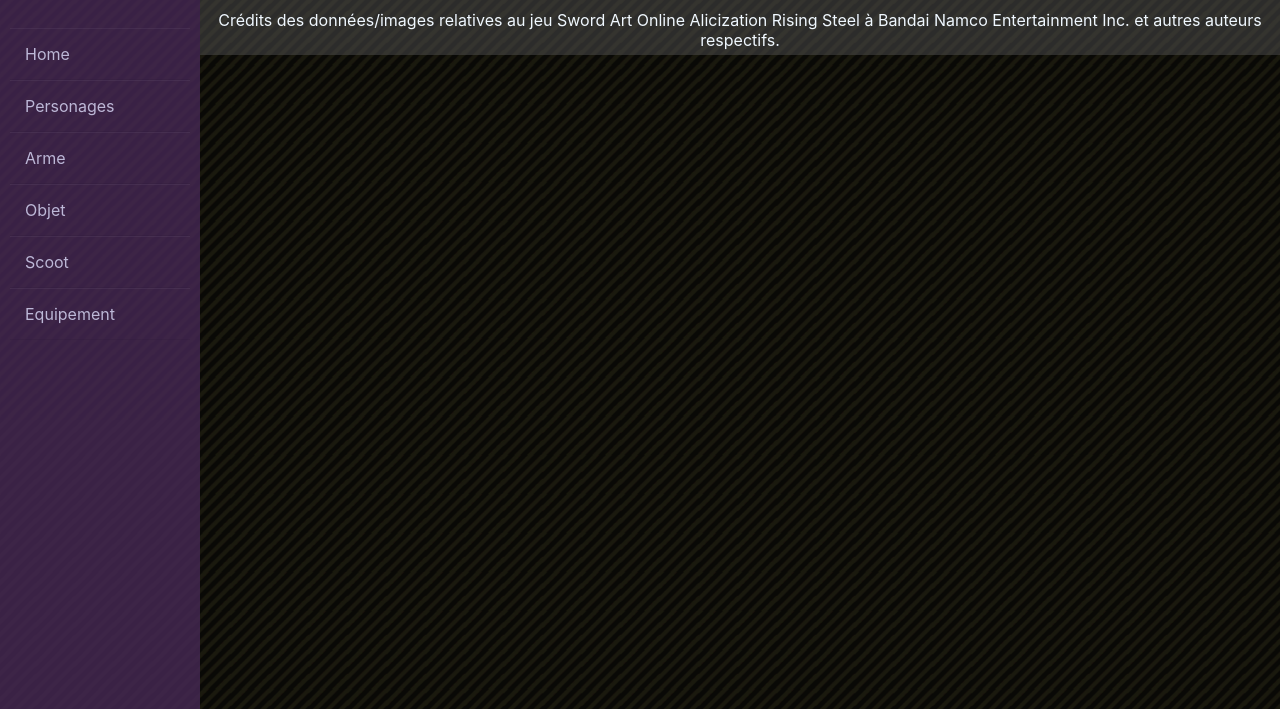
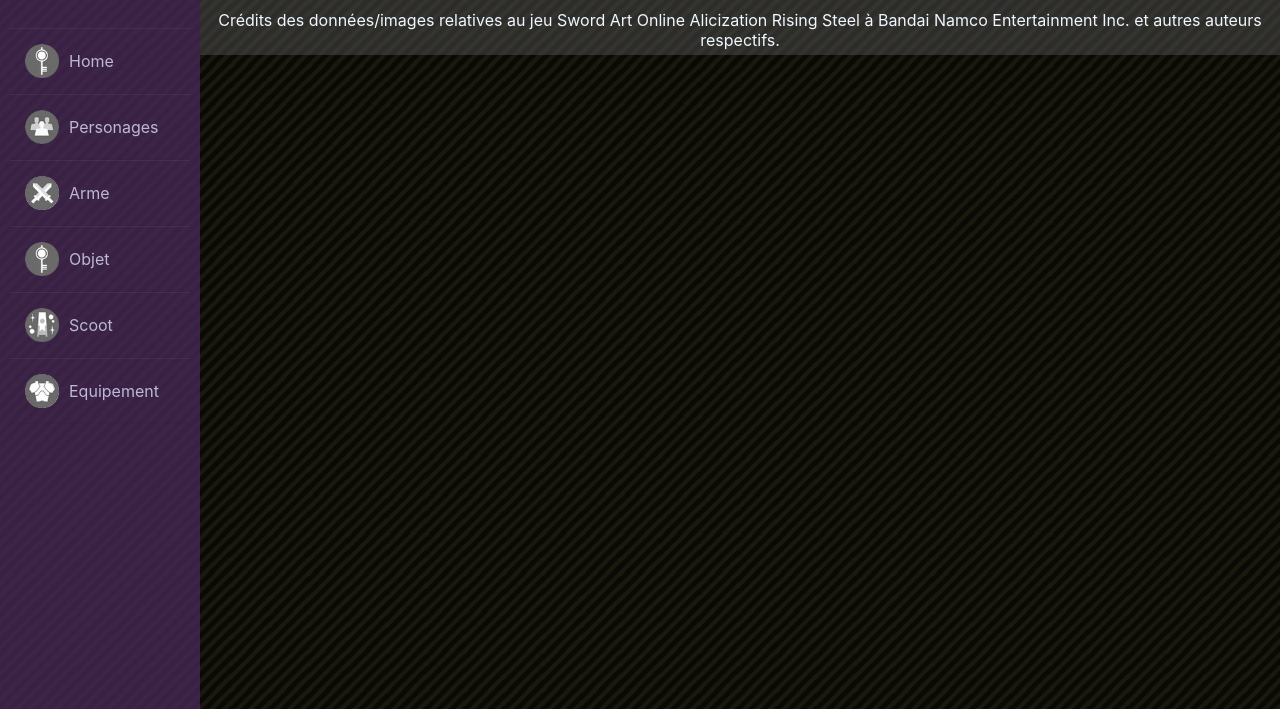
Before and after one commit to Renaudfradin/SAOARS-DB, a React app: page / in a window 1280 px wide. Shown: the part 91-800 px from the top of the page. Built offline with nearby package versions, Linux system fonts and the light colour scheme.

Commit message:
navstyle

```diff
--- a/src/components/HeaderNav/HeaderNav.css
+++ b/src/components/HeaderNav/HeaderNav.css
@@ -27,11 +27,12 @@ body{
     border-bottom: 1px solid rgba(0,0,0,0.05);
     border-top: 1px solid rgba(255,255,255,0.05);
     list-style: none;
+    display: flex;
 }
 
 .wrapper .sidebar ul li a{
     color: #bdb8d7;
-    display: block;
+    display: flex;
     text-decoration: none;
 }
 .wrapper .sidebar ul{
@@ -49,3 +50,11 @@ body{
 .wrapper .main_content .info div{
     margin-bottom: 20px;
 }
+.sidebar_img{
+    width: 34px;
+    height: 34px;
+}
+
+.sidebar_p{
+    margin: auto auto auto 10px;
+}
--- a/src/components/HeaderNav/HeaderNav.js
+++ b/src/components/HeaderNav/HeaderNav.js
@@ -6,20 +6,26 @@ import Scoot from '../Scoot/Scoot.js'
 import Equipement from '../Equipement/Equipement.js'
 import Home from '../Home/Home.js'
 import className from 'classnames';
+import logohome from './nav_main.png'
+import logoperso from './nav_character.png'
+import logoequipement from './nav_equipment.png'
+import logoitem from './nav_item.png'
+import logoscoot from './nav_scout.png'
+import logoarme from './nav_weapon.png'
 import './HeaderNav.css'
 function HeaderNav() {
     return(
         <BrowserRouter>
-            <div className={className("wrapper")} id="aa">
+            <div className={className("wrapper")}>
                 <div className={className("sidebar")}>
                     <h2>SAOARS DB</h2>
                     <ul>
-                        <li><Link to={`/`}>Home</Link></li>
-                        <li><Link to={`/personages`}>Personages</Link></li>
-                        <li><Link to={`/arme`}>Arme</Link></li>
-                        <li><Link to={`/objet`}>Objet</Link></li>
-                        <li><Link to={`/scoot`}>Scoot</Link></li>
-                        <li><Link to={`/equipement`}>Equipement</Link></li>
+                        <li><Link to={`/`}><img className={className("sidebar_img")} src={logohome} alt=""></img> <p className={className("sidebar_p")}>Home</p></Link></li>
+                        <li><Link to={`/personages`}><img className={className("sidebar_img")} src={logoperso} alt=""></img> <p className={className("sidebar_p")}>Personages</p></Link></li>
+                        <li><Link to={`/arme`}><img className={className("sidebar_img")} src={logoarme} alt=""></img> <p className={className("sidebar_p")}>Arme</p></Link></li>
+                        <li><Link to={`/objet`}><img className={className("sidebar_img")} src={logohome} alt=""></img> <p className={className("sidebar_p")}>Objet</p></Link></li>
+                        <li><Link to={`/scoot`}><img className={className("sidebar_img")} src={logoscoot} alt=""></img> <p className={className("sidebar_p")}>Scoot</p></Link></li>
+                        <li><Link to={`/equipement`}><img className={className("sidebar_img")} src={logoequipement} alt=""></img> <p className={className("sidebar_p")}>Equipement</p></Link></li>
                     </ul>
                 </div>
                 <div className={className("main_content")}>
```
Also changed, not shown: src/components/HeaderNav/nav_character.png (added), src/components/HeaderNav/nav_equipment.png (added), src/components/HeaderNav/nav_item.png (added), src/components/HeaderNav/nav_main.png (added), src/components/HeaderNav/nav_scout.png (added), src/components/HeaderNav/nav_weapon.png (added).
